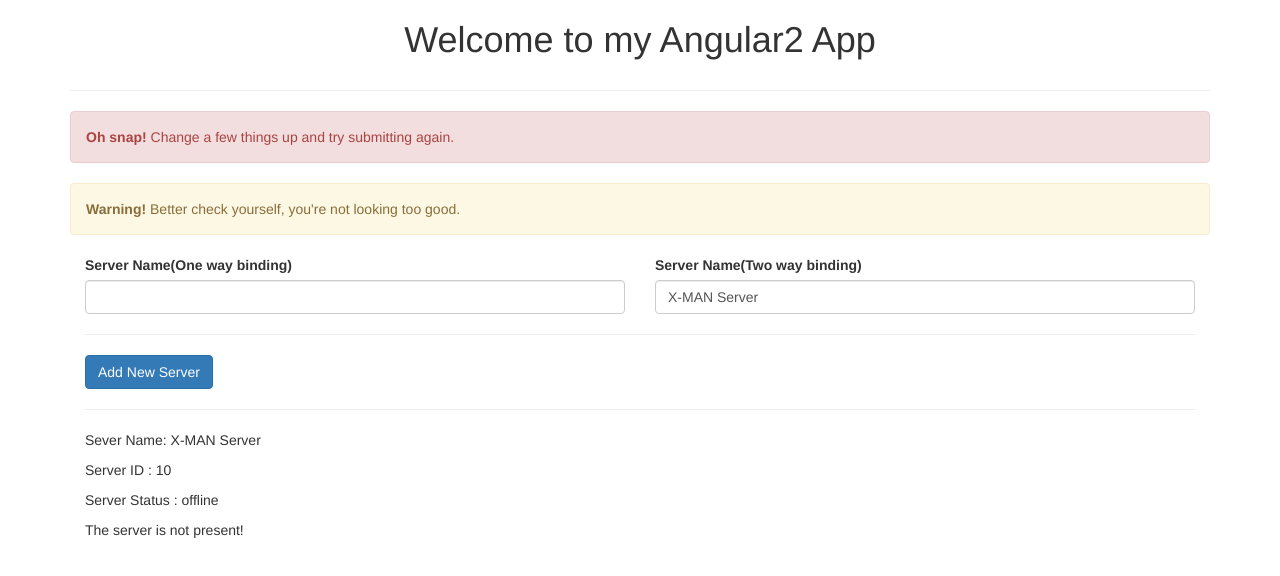
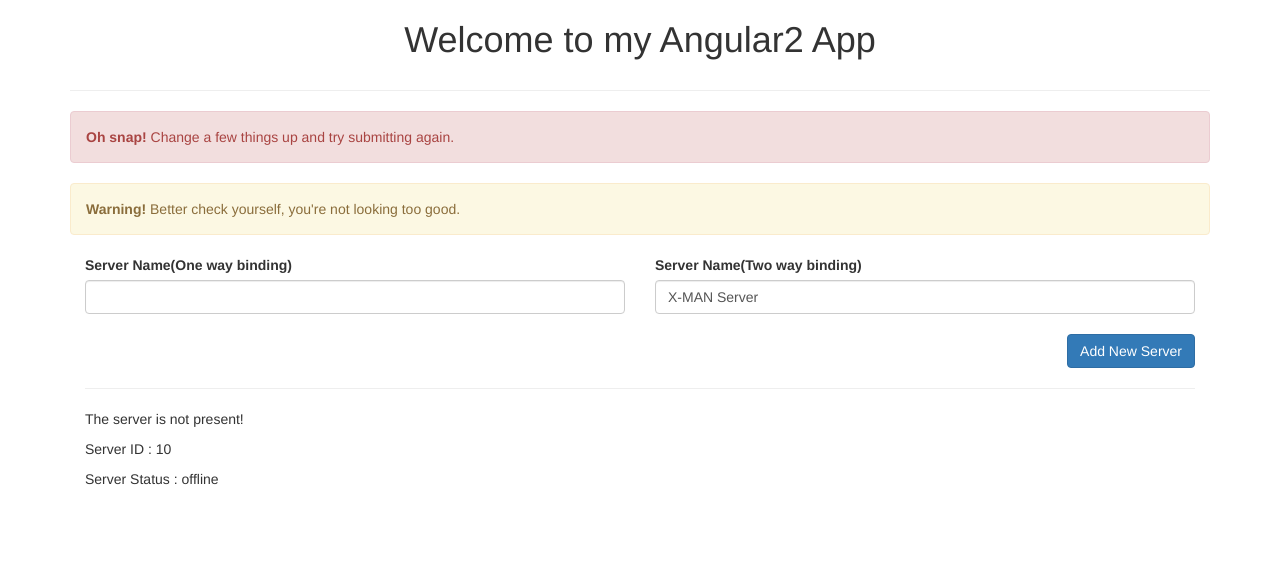
Before and after one commit to chiragdarji/new-app, an Angular app: page / in a window 1280 px wide. Shown: the top 576 px of the page. Built offline with nearby package versions, Linux system fonts and the light colour scheme.

Commit message:
All the binding example together

```diff
--- a/src/app/servers/servers.component.html
+++ b/src/app/servers/servers.component.html
@@ -10,16 +10,16 @@
   <input  class="form-control" type="text" [(ngModel)]="serverName">
 </div>
 <div class="col-xs-12">
-  <hr>
-  <button class="btn btn-primary"
+  <br>
+  <button class="btn btn-primary pull-right"
           [disabled]="!allowAddNewServer"
           (click)="onCreateServer()"
     >Add New Server</button>
 </div>
 <div class="col-xs-12">
   <hr>
-  <p>Sever Name: {{serverName}}</p>
+  <p [innerText]="serverLocation"></p>
   <p>Server ID : {{serverId}}</p>
   <p>Server Status : {{serverStatus}}</p>
-  <p [innerText]="serverLocation"></p>
+
 </div>
--- a/src/app/servers/servers.component.ts
+++ b/src/app/servers/servers.component.ts
@@ -20,7 +20,7 @@ export class ServersComponent implements OnInit {
   }
 
   onCreateServer(){
-     this.serverLocation = 'The server is created at India, Pune'
+     this.serverLocation = 'The server is created at India, Pune and server name is ' + this.serverName;
   }
 
   onServerNameCreation(event: Event){
```
